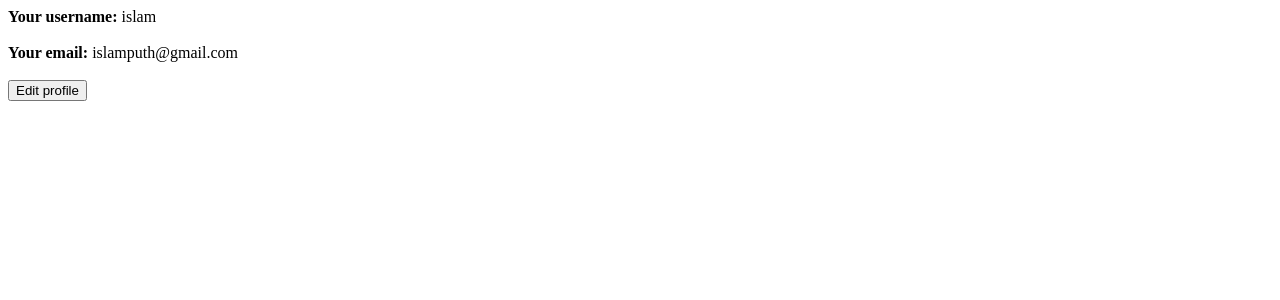
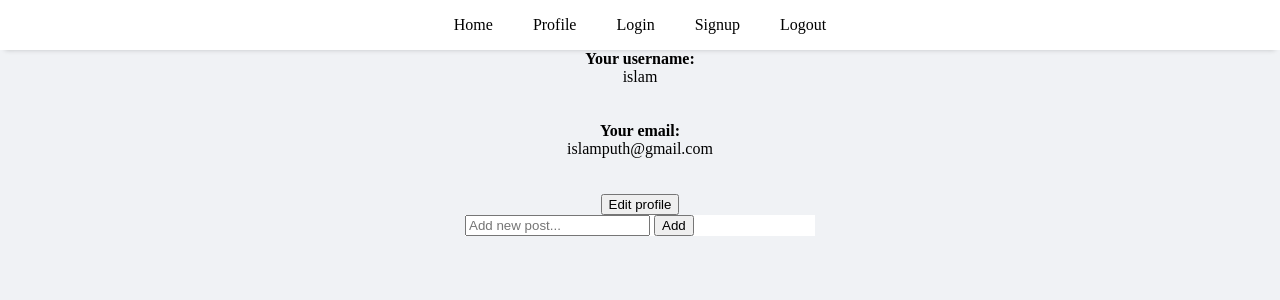
Before and after one commit to islamhamdaoui/Socialmedia-website-PHP-PDO, a PHP site: page /profile.php in a window 1280 px wide. Shown: the top 300 px of the page. Run offline with PHP 8.4, Linux system fonts and the light colour scheme; a user stored in the database is signed in; data comes from the database, SQL or seed files in the repository.

Commit message:
design improved

```diff
--- a/header.php
+++ b/header.php
@@ -17,6 +17,7 @@
             background-color: ;
             background-color: #FFF;
             height: 50px;
+            box-shadow: 0px 5px 5px -5px rgba(0, 0, 0, 0.2);
         }
 
         a {
@@ -36,11 +37,12 @@
 </head>
 <body>
     <header>
-        <a class="head" href="home.php">Home</a>
-        <a class="head" href="pofile.php">Profile</a>
-        <a class="head" href="index.php">Login</a>
+        <a  href="home.php">Home</a>
+        <a  href="profile.php">Profile</a>
+        <a  href="index.php">Login</a>
         <a href="signupform.php">Signup</a>
         <a href="logout.php">Logout</a>
+
     </header>
 
 
--- a/index.php
+++ b/index.php
@@ -73,7 +73,12 @@ input[type=submit] {
     color: #fff;
     font-weight: bold;
     width: 100%;
+    margin-bottom: 5px;
+    cursor: pointer;
 
+}
+input[type=submit]:hover {
+    opacity: 0.7;
 }
 </style>
 </body>
--- a/profile.php
+++ b/profile.php
@@ -1,6 +1,7 @@
 <?php
  require("connection.php");
- session_start();
+
+ require("auth.php");
 
  $id = $_SESSION["user_id"];
  $select = $db ->prepare("SELECT * FROM users WHERE id= :id");
@@ -18,10 +19,45 @@
     <title>Document</title>
 </head>
 <body>
+
+<?php
+ require('header.php');
+
+?>
     <b>Your username: </b>
     <span><?php echo $data['username'] ?></span> <br><br>
     <b>Your email: </b>
     <span><?php echo $data['email'] ?></span> <br><br>
     <button onclick="location.href='editform.php'">Edit profile</button>
+
+    <div class="post">
+        <form action="post.php">
+            <input type="text" placeholder="Add new post...">
+            <input type="submit" value="Add">
+        </form>
+    </div>
+
+
+    <style>
+
+        body {
+            display: flex;
+            flex-direction: column;
+            align-items: center;
+
+        }
+
+        .post {
+            max-width: 350px;
+            width: 100%;
+            display: flex;
+            background-color: #fff;
+            flex-direction: column;
+        }
+
+        .post form input {
+
+        }
+    </style>
 </body>
 </html>
```
Also changed, not shown: home.php (+7 -6 lines).
